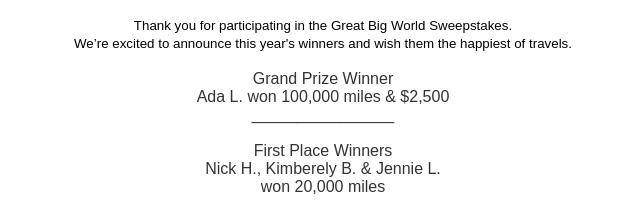
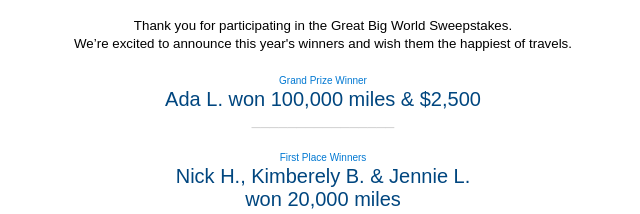
Before and after one commit to lalmazraawi/NewHire, a plain HTML site: page NewHireEmailStart.html in a window 1280 px wide. Shown: the part 712-926 px from the top of the page, without its empty margins (317-957 px from the left). Drawn offline with Linux system fonts and the light colour scheme.

Commit message:
completed

```diff
--- a/NewHireEmailStart.html
+++ b/NewHireEmailStart.html
@@ -445,14 +445,14 @@ font-size: 70% !important;
 								<br>
 								<element class="Thankyou">Thank you for participating in the Great Big World Sweepstakes.<br> We’re excited to announce this year&#39;s winners and wish them the happiest of travels.<br></element>
 								<br>
-								Grand Prize Winner<br>
-								<element class="Name"></element>Ada L. won 100,000 miles & $2,500<br>
-								________________ <br>
+								<element class="Prize">Grand Prize Winner<br> </element>
+								<element class="Name">Ada L. won 100,000 miles & $2,500<br> </element>
+								<element class="Line">________________ <br> </element>
 								<br>
-								First Place Winners<br>
-								Nick H., Kimberely B. & Jennie L.<br>won 20,000 miles<br>
+								<element class="Prize">First Place Winners<br> </element>
+								<element class="Name">Nick H., Kimberely B. & Jennie L.<br>won 20,000 miles<br> </element>
 								<br>
-								If you didn’t win this time around, keep an eye out for more AAdvantage <br> eShopping℠ sweepstakes to come. Plenty of great bonuses and offers are <br> headed your way, so be on the lookout for new chances to earn miles, getaways, and more.
+								<element class="Fineprint">If you didn’t win this time around, keep an eye out for more AAdvantage <br> eShopping℠ sweepstakes to come. Plenty of great bonuses and offers are <br> headed your way, so be on the lookout for new chances to earn miles, <br> getaways, and more. </element>
 								<br>
 								<br>
 								<button class="btn view">View my account</button>
@@ -487,7 +487,21 @@ font-size: 70% !important;
 								  }
 								  .Name {
 									color: #00467F;
-									font-size: 0px;
+									font-size: 20px;
+								  }
+								  .Prize {
+									color:#0078D2;
+									font-size: 10px;
+
+
+								  }
+								  .Line {
+									  color: lightgray;
+								  }
+								  .Fineprint {
+									font-size: 12px;
+
+
 								  }
 								  </style>
 
```
